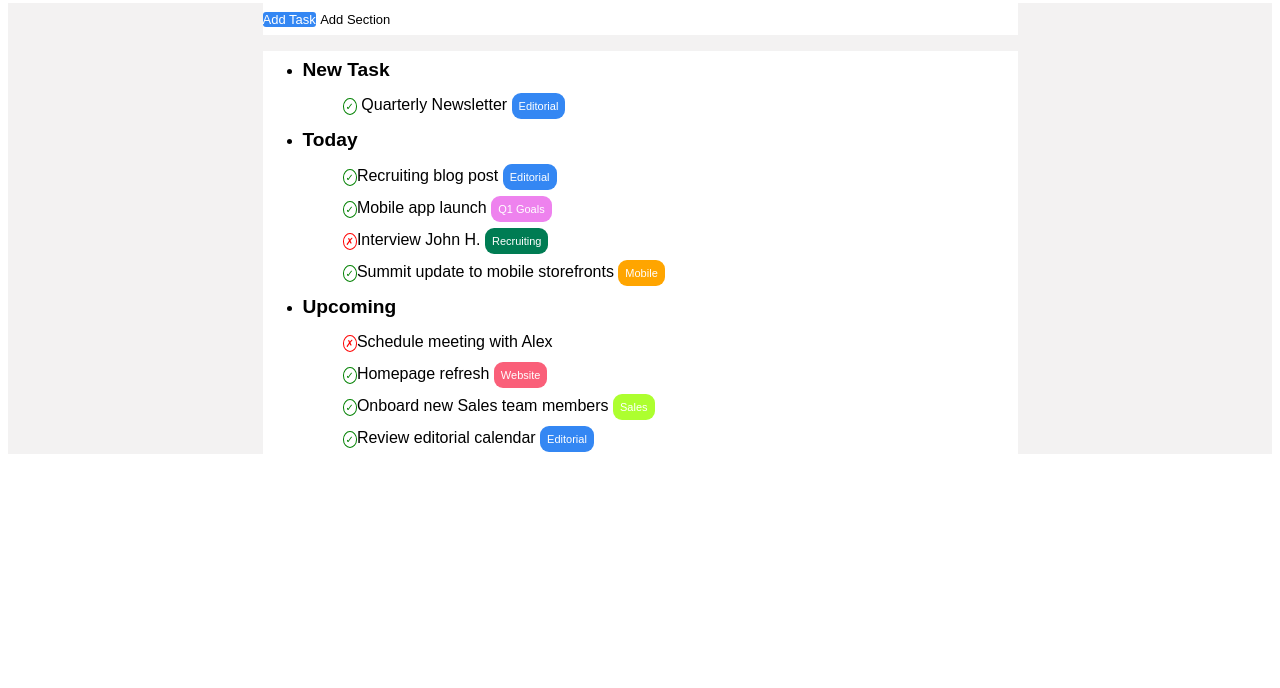
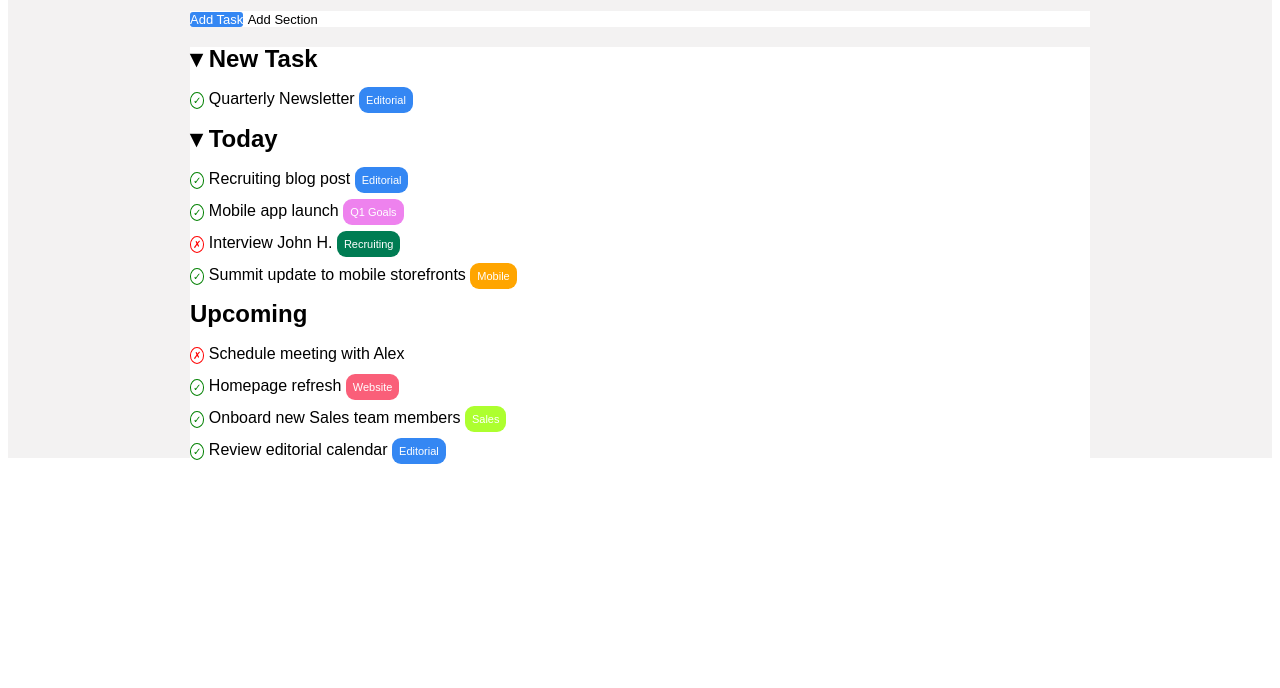
Before and after one commit to nvmRegi/html-css-toboolist, a plain HTML site: page index.html in a window 1280 px wide. Shown: the part 112-800 px from the top of the page. Drawn offline with Linux system fonts and the light colour scheme.

Commit message:
correzione1 tolto lista

```diff
--- a/index.html
+++ b/index.html
@@ -20,30 +20,29 @@
                     <span class="tasto">Add Section</span>
                 </div>
 
+                <!--LISTA SCHEDULE-->
                 <div class="sfondo">
-                    <ul class="toggle">
-                        <li><span class="nome-lista">New Task</span>
-                            <ul class="elemento">
-                                <li><span class="check">&check;</span> Quarterly Newsletter <span class="tag font-bianco sfondo-blu">Editorial</span></li>
-                            </ul>
-                        </li>
-                        <li><span class="nome-lista">Today</span>
-                            <ul class="elemento">
-                                <li><span class="check">&check;</span>Recruiting blog post <span class="tag sfondo-blu">Editorial</span></li>
-                                <li><span class="check">&check;</span>Mobile app launch <span class="tag goals">Q1 Goals</span></li>
-                                <li><span class="cross">&cross;</span>Interview John H. <span class="tag recruiting">Recruiting</span></li>
-                                <li><span class="check">&check;</span>Summit update to mobile storefronts <span class="tag mobile">Mobile</span></li>
-                            </ul>
-                        </li>
-                        <li><span class="nome-lista">Upcoming</span>
-                            <ul class="elemento">
-                                <li><span class="cross">&cross;</span>Schedule meeting with Alex</li>
-                                <li><span class="check">&check;</span>Homepage refresh <span class="tag website">Website</span></li>
-                                <li><span class="check">&check;</span>Onboard new Sales team members <span class="tag sales">Sales</span></li>
-                                <li><span class="check">&check;</span>Review editorial calendar <span class="tag sfondo-blu">Editorial</span></li>
-                            </ul>
-                        </li>
-                    </ul>
+
+                    <section> <!--NEW TASK-->
+                        <h2>&#9662; New Task</h2>
+                        <p><span class="check">&check;</span> Quarterly Newsletter <span class="tag font-bianco sfondo-blu">Editorial</span></p>
+                    </section>
+
+                    <section> <!--TODAY-->
+                        <h2>&#9662; Today</h2>
+                        <p><span class="check">&check;</span> Recruiting blog post <span class="tag sfondo-blu">Editorial</span></p>
+                        <p><span class="check">&check;</span> Mobile app launch <span class="tag goals">Q1 Goals</span></p>
+                        <p><span class="cross">&cross;</span> Interview John H. <span class="tag recruiting">Recruiting</span></p>
+                        <p><span class="check">&check;</span> Summit update to mobile storefronts <span class="tag mobile">Mobile</span></p>
+                    </section>
+
+                    <section> <!--UPCOMING-->
+                        <h2>Upcoming</h2>
+                        <p><span class="cross">&cross;</span> Schedule meeting with Alex</p>
+                        <p></p><span class="check">&check;</span> Homepage refresh <span class="tag website">Website</span>
+                        <p><span class="check">&check;</span> Onboard new Sales team members <span class="tag sales">Sales</span></p>
+                        <p><span class="check">&check;</span> Review editorial calendar <span class="tag sfondo-blu">Editorial</span></p>
+                    </section>
                 </div>
             </div>
 
--- a/style.css
+++ b/style.css
@@ -1,6 +1,6 @@
 *{
     font-family: sans-serif, Arial, Helvetica;
-    line-height: 2;
+    line-height: 1;
 }
 
 /*header*/
@@ -39,15 +39,6 @@ main{
      background-color: rgb(52, 135, 243);
  }
 /*list*/
-.nome-lista{
-    font-size: larger;
-    font-weight: bold;
-}
-
-.elemento{
-    list-style-type: none;
-}
-
 span.check{
     padding: 2px;
     border: 1px solid;
@@ -67,7 +58,7 @@ span.cross{
 }
 
 /*tag lista*/
-span.tag{
+.tag{
     font-size: 11px;
     padding: 7px;
     border-radius: 9px;
@@ -93,8 +84,8 @@ span.tag{
 
 /*Impostazione della pagina*/
 div.centrale{
-    width: 755px;
+    width: 900px;
     margin-left: auto;
     margin-right: auto;
-
+    padding-top: 40px;
 }
```
